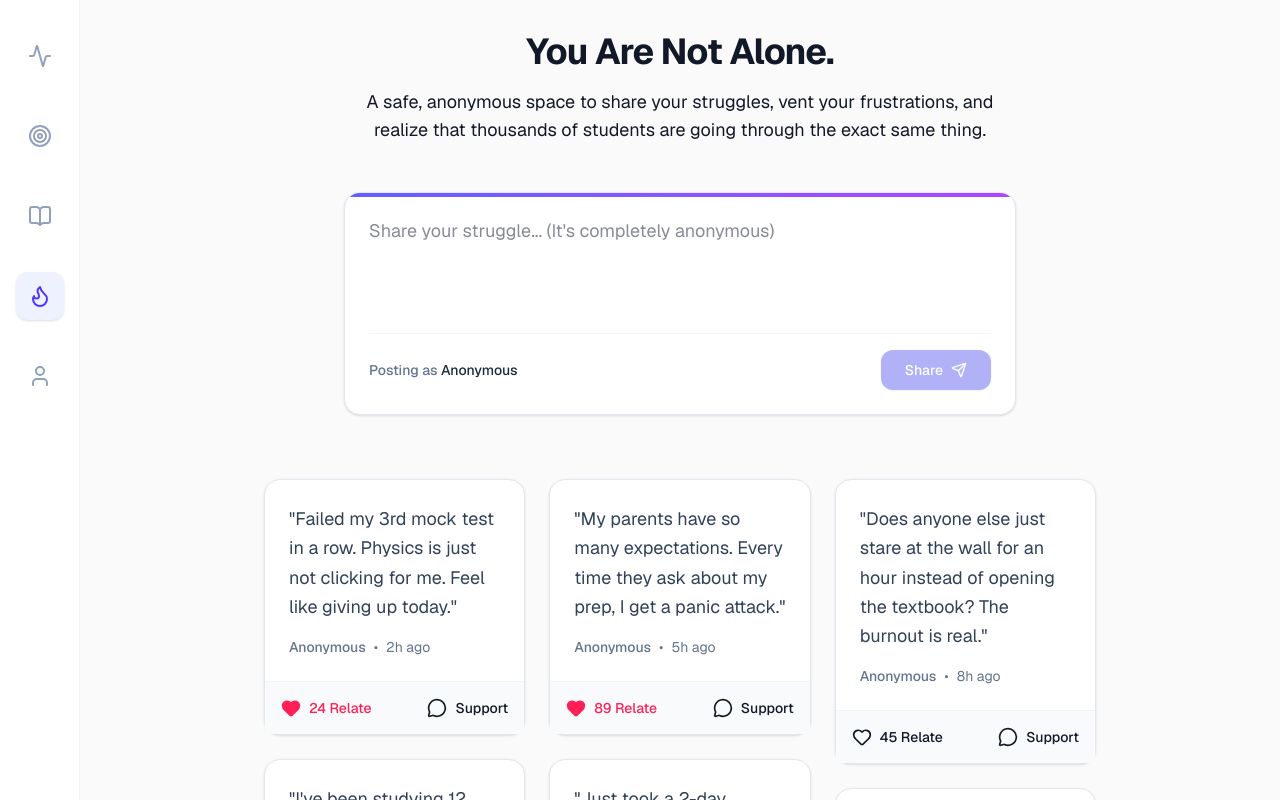
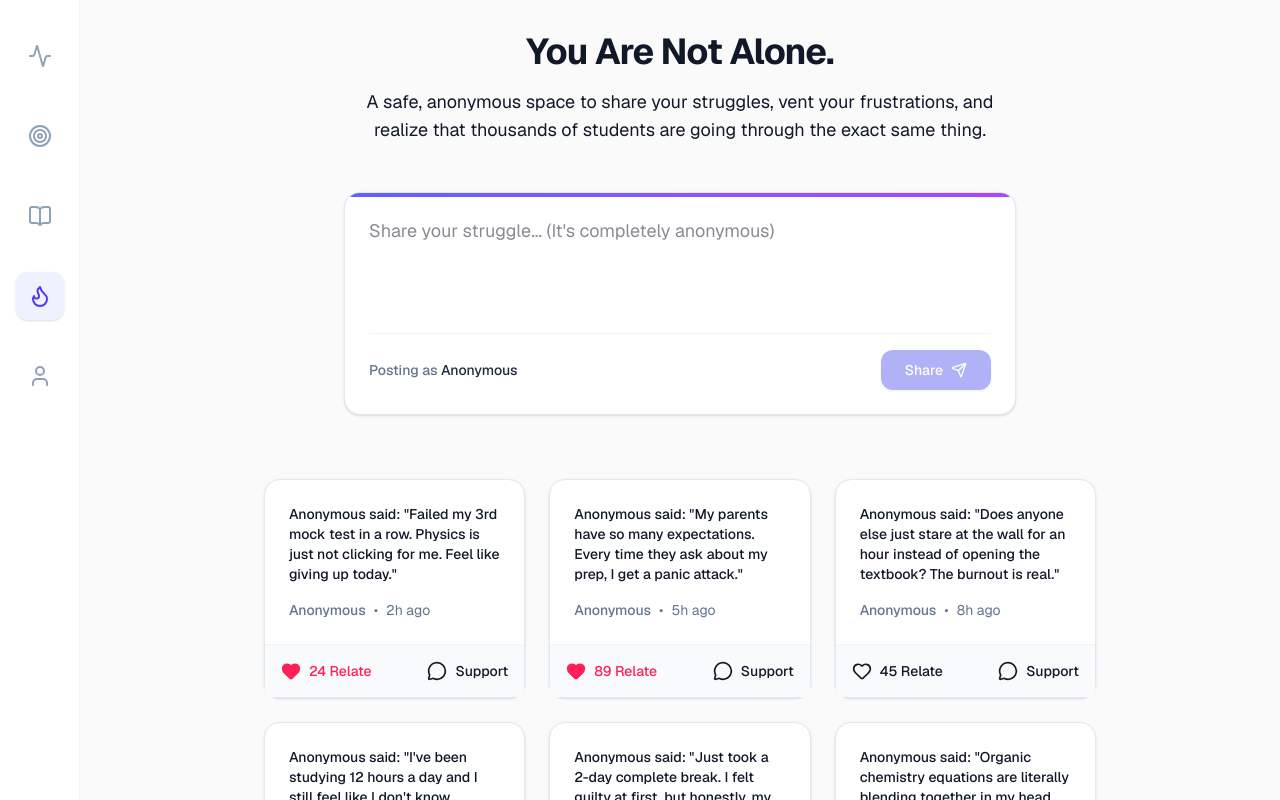
Before and after one commit to Pshravan04/Mindsprint-AI, a Next.js app: page /community in a window 1280 px wide. Shown: the top 800 px of the page. Built offline with nearby package versions, Linux system fonts and the light colour scheme.

Commit message:
score feebak

```diff
--- a/src/app/community/page.tsx
+++ b/src/app/community/page.tsx
@@ -102,7 +102,7 @@ export default function CommunityPage() {
               >
                 <Card className="bg-white hover:border-indigo-300 transition-colors border-slate-200 shadow-sm rounded-2xl">
                   <CardContent className="p-6">
-                    <p className="text-slate-700 leading-relaxed text-lg">"{post.text}"</p>
+                    <p className="text-sm font-medium">Anonymous said: &quot;{post.text}&quot;</p>
                     <div className="flex items-center gap-2 mt-4 text-sm text-slate-500">
                       <span className="font-medium">{post.author}</span>
                       <span>•</span>
--- a/src/app/tracker/page.tsx
+++ b/src/app/tracker/page.tsx
@@ -9,8 +9,8 @@ import { Input } from "@/components/ui/input"
 import { Target, Calendar, Plus, TrendingUp } from "lucide-react"
 import dynamic from 'next/dynamic'
 
-const LineChart = dynamic(() => import('recharts').then((mod) => mod.LineChart), { ssr: false })
-const Line = dynamic(() => import('recharts').then((mod) => mod.Line), { ssr: false })
+const AreaChart = dynamic(() => import('recharts').then((mod) => mod.AreaChart), { ssr: false })
+const Area = dynamic(() => import('recharts').then((mod) => mod.Area), { ssr: false })
 const XAxis = dynamic(() => import('recharts').then((mod) => mod.XAxis), { ssr: false })
 const YAxis = dynamic(() => import('recharts').then((mod) => mod.YAxis), { ssr: false })
 const Tooltip = dynamic(() => import('recharts').then((mod) => mod.Tooltip), { ssr: false })
```
